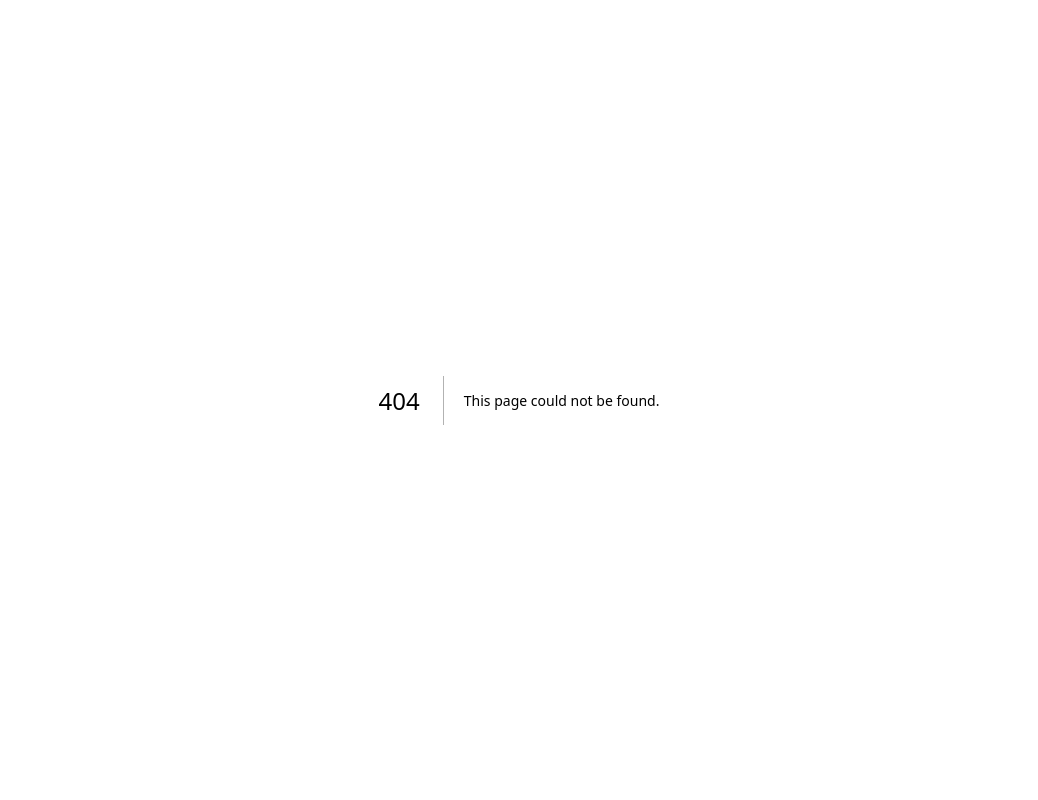
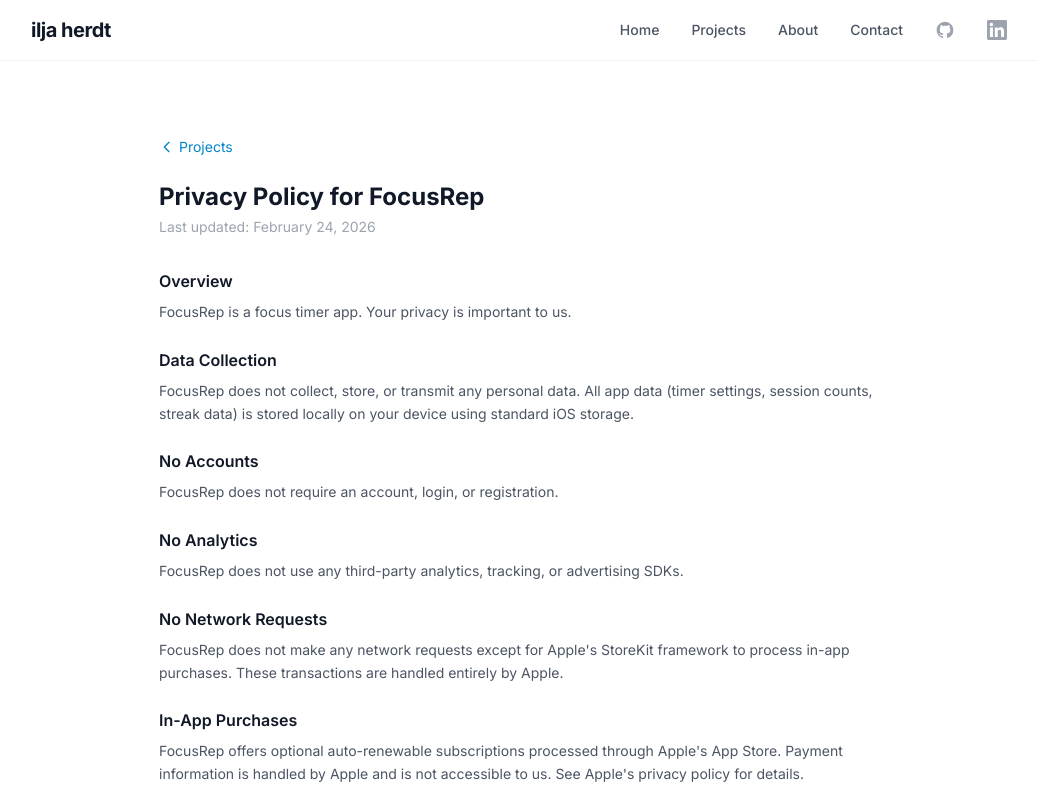
Before and after one commit to iherdt/iljaherdt-com, a Next.js app: page /focusrep/privacy in a window 1280 px wide. Before the commit this address had no page. Shown: the top 800 px of the page, without its empty margins (121-1159 px from the left). Built offline with nearby package versions, Linux system fonts and the light colour scheme.

Commit message:
Add legal pages for CalRun and FocusRep, wire up Formspree contact form
Moved privacy policies and terms of use from app-public-docs into the
main site at /calrun/privacy, /calrun/terms, /focusrep/privacy,
/focusrep/terms. Connected contact form to Formspree endpoint.

```diff
--- /dev/null
+++ b/components/LegalPage.tsx
@@ -0,0 +1,41 @@
+import Layout from './Layout'
+import Link from 'next/link'
+
+interface Section {
+  heading?: string
+  body: string
+}
+
+interface LegalPageProps {
+  appName: string
+  title: string
+  lastUpdated: string
+  sections: Section[]
+}
+
+export default function LegalPage({ appName, title, lastUpdated, sections }: LegalPageProps) {
+  return (
+    <Layout title={`${title} - ${appName}`} description={`${title} for ${appName}`}>
+      <section className="max-w-3xl mx-auto px-6 pt-16 pb-16">
+        <Link href="/projects" className="inline-flex items-center text-sm text-brand-600 hover:text-brand-700 mb-6 transition">
+          <svg className="w-4 h-4 mr-1" fill="none" stroke="currentColor" viewBox="0 0 24 24"><path strokeLinecap="round" strokeLinejoin="round" strokeWidth={2} d="M15 19l-7-7 7-7" /></svg>
+          Projects
+        </Link>
+
+        <h1 className="text-2xl font-bold text-gray-900 mb-1">{title} for {appName}</h1>
+        <p className="text-sm text-gray-400 mb-8">Last updated: {lastUpdated}</p>
+
+        <div className="space-y-6">
+          {sections.map((s, i) => (
+            <div key={i}>
+              {s.heading && (
+                <h2 className="text-base font-semibold text-gray-900 mb-2">{s.heading}</h2>
+              )}
+              <p className="text-sm text-gray-600 leading-relaxed whitespace-pre-line">{s.body}</p>
+            </div>
+          ))}
+        </div>
+      </section>
+    </Layout>
+  )
+}
--- /dev/null
+++ b/pages/calrun/privacy.tsx
@@ -0,0 +1,21 @@
+import LegalPage from '../../components/LegalPage'
+
+export default function CalRunPrivacy() {
+  return (
+    <LegalPage
+      appName="CalRun"
+      title="Privacy Policy"
+      lastUpdated="March 9, 2026"
+      sections={[
+        { heading: 'Overview', body: 'CalRun is a Caltrain schedule app. Your privacy is important to us.' },
+        { heading: 'Data Collection', body: 'CalRun does not collect, store, or transmit personal data to a server. Preferences (selected stations and filters) are stored locally on your device.' },
+        { heading: 'No Accounts', body: 'CalRun does not require an account, login, or registration.' },
+        { heading: 'No Third-Party Analytics', body: 'CalRun does not use third-party analytics, tracking, or advertising SDKs.' },
+        { heading: 'Network Requests', body: 'CalRun may make network requests to retrieve transit schedule information (for example, real-time departures). Requests are used only to fetch schedule data and are not used for advertising or tracking.' },
+        { heading: 'In-App Purchases', body: 'CalRun may offer optional auto-renewable subscriptions processed through Apple\'s App Store. Payment information is handled by Apple and is not accessible to us. See Apple\'s privacy policy for details.' },
+        { heading: 'Changes', body: 'We may update this privacy policy from time to time. Changes will be posted to this page.' },
+        { heading: 'Contact', body: 'If you have questions about this privacy policy, contact us at i.herdt@gmail.com.' },
+      ]}
+    />
+  )
+}
--- /dev/null
+++ b/pages/calrun/terms.tsx
@@ -0,0 +1,20 @@
+import LegalPage from '../../components/LegalPage'
+
+export default function CalRunTerms() {
+  return (
+    <LegalPage
+      appName="CalRun"
+      title="Terms of Use"
+      lastUpdated="March 9, 2026"
+      sections={[
+        { body: 'These Terms of Use govern your use of the CalRun iOS application (the "App").' },
+        { heading: '1. License', body: 'Your use of the App is licensed, not sold. The license is provided under Apple\'s Standard End User License Agreement (EULA), unless a custom EULA is presented in the App Store listing.' },
+        { heading: '2. Subscriptions', body: 'CalRun may offer auto-renewable subscriptions.\n\nBilling: Payment is charged to your Apple ID account at confirmation of purchase.\n\nAuto-renewal: Subscriptions automatically renew unless cancelled at least 24 hours before the end of the current period.\n\nManage and cancel: You can manage or cancel your subscription in iOS Settings > Apple ID > Subscriptions.\n\nPrice changes: If Apple approves a price change, you will be notified as required by Apple policies.' },
+        { heading: '3. Acceptable Use', body: 'You agree not to misuse the App or attempt to interfere with the App\'s normal operation.' },
+        { heading: '4. Privacy', body: 'Please review the CalRun Privacy Policy for details on how data is handled.' },
+        { heading: '5. Disclaimer', body: 'The App is provided "as is" without warranties of any kind to the extent permitted by law.' },
+        { heading: '6. Contact', body: 'If you have questions about these Terms, contact: i.herdt@gmail.com' },
+      ]}
+    />
+  )
+}
--- a/pages/contact.tsx
+++ b/pages/contact.tsx
@@ -16,7 +16,7 @@
     setStatus('sending')
 
     try {
-      const res = await fetch('https://formspree.io/f/YOUR_FORM_ID', {
+      const res = await fetch('https://formspree.io/f/mnjwzgjv', {
         method: 'POST',
         headers: { 'Accept': 'application/json' },
         body: new FormData(e.target as HTMLFormElement),
--- /dev/null
+++ b/pages/focusrep/privacy.tsx
@@ -0,0 +1,22 @@
+import LegalPage from '../../components/LegalPage'
+
+export default function FocusRepPrivacy() {
+  return (
+    <LegalPage
+      appName="FocusRep"
+      title="Privacy Policy"
+      lastUpdated="February 24, 2026"
+      sections={[
+        { heading: 'Overview', body: 'FocusRep is a focus timer app. Your privacy is important to us.' },
+        { heading: 'Data Collection', body: 'FocusRep does not collect, store, or transmit any personal data. All app data (timer settings, session counts, streak data) is stored locally on your device using standard iOS storage.' },
+        { heading: 'No Accounts', body: 'FocusRep does not require an account, login, or registration.' },
+        { heading: 'No Analytics', body: 'FocusRep does not use any third-party analytics, tracking, or advertising SDKs.' },
+        { heading: 'No Network Requests', body: 'FocusRep does not make any network requests except for Apple\'s StoreKit framework to process in-app purchases. These transactions are handled entirely by Apple.' },
+        { heading: 'In-App Purchases', body: 'FocusRep offers optional auto-renewable subscriptions processed through Apple\'s App Store. Payment information is handled by Apple and is not accessible to us. See Apple\'s privacy policy for details.' },
+        { heading: 'Children\'s Privacy', body: 'FocusRep is not directed at children under 13 and does not knowingly collect information from children.' },
+        { heading: 'Changes', body: 'We may update this privacy policy from time to time. Changes will be posted to this page.' },
+        { heading: 'Contact', body: 'If you have questions about this privacy policy, contact us at i.herdt@gmail.com.' },
+      ]}
+    />
+  )
+}
--- /dev/null
+++ b/pages/focusrep/terms.tsx
@@ -0,0 +1,20 @@
+import LegalPage from '../../components/LegalPage'
+
+export default function FocusRepTerms() {
+  return (
+    <LegalPage
+      appName="FocusRep"
+      title="Terms of Use"
+      lastUpdated="February 24, 2026"
+      sections={[
+        { body: 'These Terms of Use govern your use of the FocusRep iOS application (the "App").' },
+        { heading: '1. License', body: 'Your use of the App is licensed, not sold. The license is provided under Apple\'s Standard End User License Agreement (EULA), unless a custom EULA is presented in the App Store listing.' },
+        { heading: '2. Subscriptions', body: 'FocusRep may offer auto-renewable subscriptions.\n\nBilling: Payment is charged to your Apple ID account at confirmation of purchase.\n\nAuto-renewal: Subscriptions automatically renew unless cancelled at least 24 hours before the end of the current period.\n\nManage and cancel: You can manage or cancel your subscription in iOS Settings > Apple ID > Subscriptions.\n\nPrice changes: If Apple approves a price change, you will be notified as required by Apple policies.' },
+        { heading: '3. Acceptable Use', body: 'You agree not to misuse the App or attempt to interfere with the App\'s normal operation.' },
+        { heading: '4. Privacy', body: 'Please review the FocusRep Privacy Policy for details on how data is handled.' },
+        { heading: '5. Disclaimer', body: 'The App is provided "as is" without warranties of any kind to the extent permitted by law.' },
+        { heading: '6. Contact', body: 'If you have questions about these Terms, contact: i.herdt@gmail.com' },
+      ]}
+    />
+  )
+}
```
